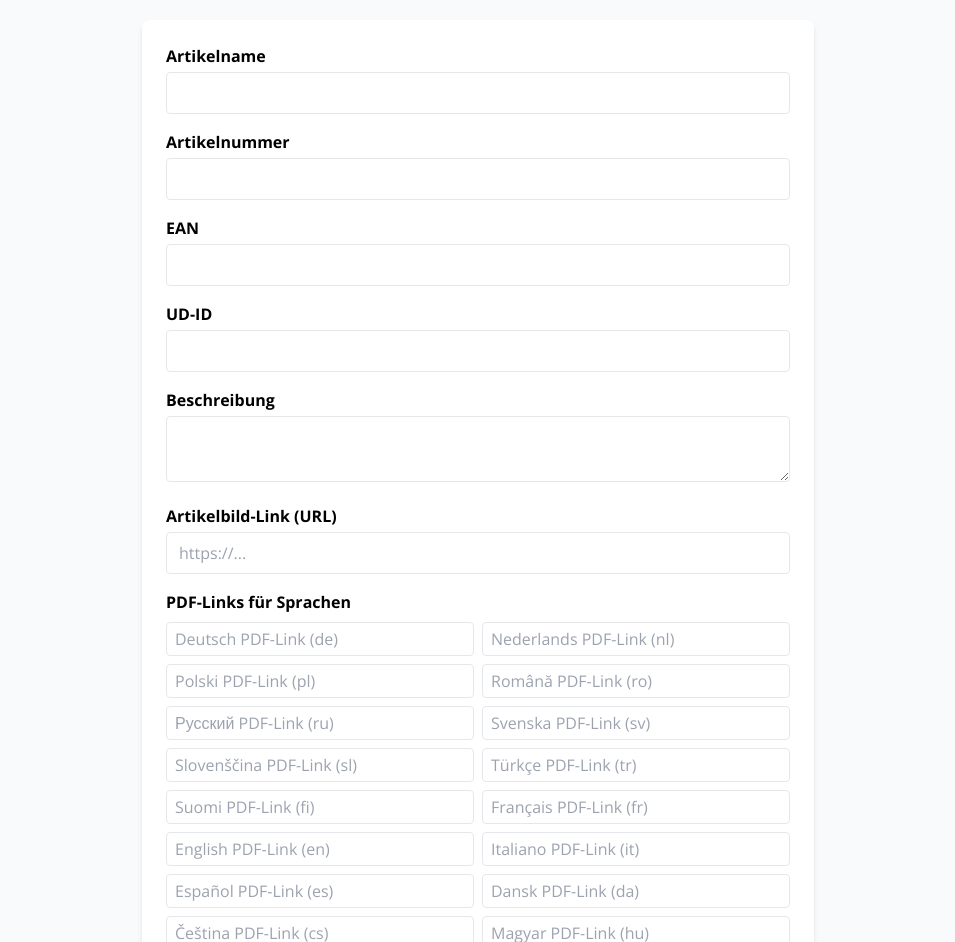
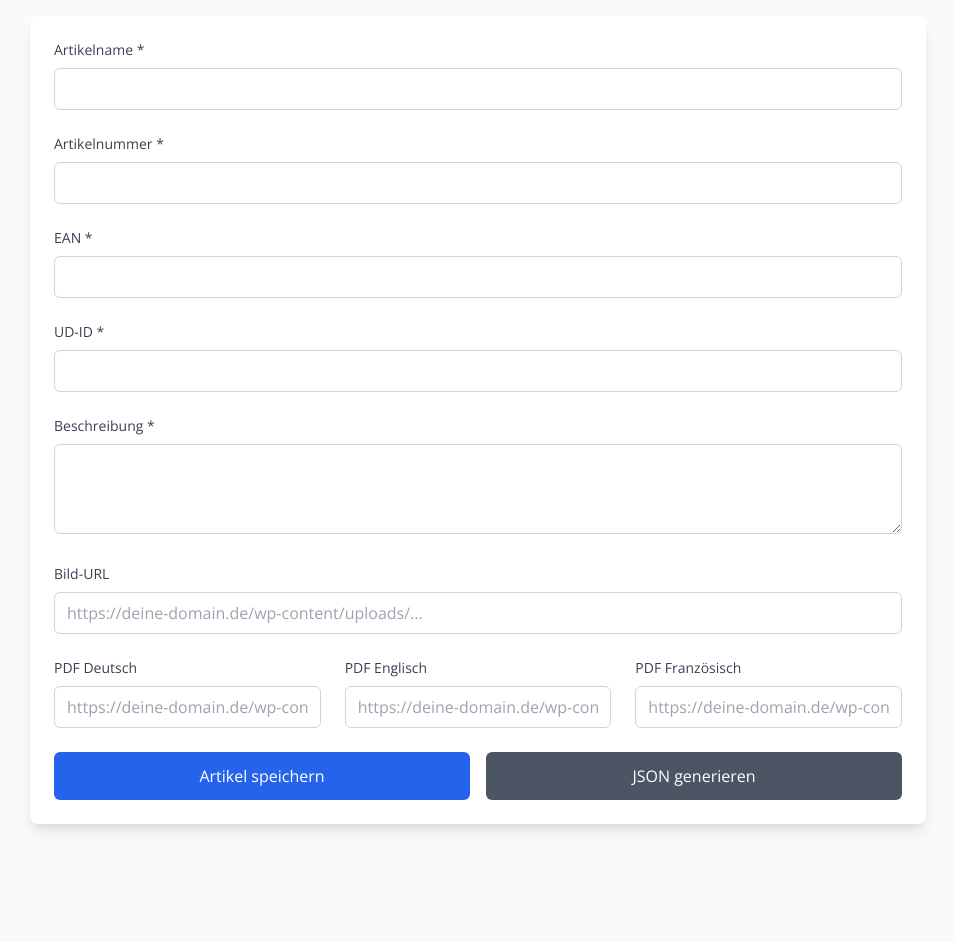
Before and after one commit to AO474747/hats, a plain HTML site: page admin.html in a window 1280 px wide. Shown: the part 84-1026 px from the top of the page, without its empty margins (162-1117 px from the left). After the commit the page ends 964 px from the top, so only its background shows below. Drawn offline with nearby package versions, Linux system fonts and the light colour scheme.

Commit message:
Admin-Maske mit Google Apps Script API verbunden - funktioniert!

```diff
--- a/admin.html
+++ b/admin.html
@@ -3,113 +3,177 @@
 <head>
     <meta charset="UTF-8">
     <meta name="viewport" content="width=device-width, initial-scale=1.0">
-  <title>Admin – Artikeldaten pflegen</title>
+    <title>Admin - Konfigurator Pflege</title>
     <script src="https://cdn.tailwindcss.com"></script>
-  <link href="https://fonts.googleapis.com/css?family=Open+Sans:400,700&display=swap" rel="stylesheet">
-  <link href="https://fonts.googleapis.com/css?family=Montserrat:700&display=swap" rel="stylesheet">
+    <link href="https://fonts.googleapis.com/css2?family=Open+Sans:wght@400;600&family=Montserrat:wght@700&display=swap" rel="stylesheet">
     <style>
-    body { font-family: 'Open Sans', Arial, sans-serif; }
-    h1, h2, h3 { font-family: 'Montserrat', Arial, sans-serif; }
+        body { font-family: 'Open Sans', sans-serif; }
+        h1, h2, h3 { font-family: 'Montserrat', sans-serif; }
     </style>
 </head>
-<body class="bg-gray-50 min-h-screen flex flex-col items-center justify-start p-4">
-  <div class="w-full max-w-2xl mt-8">
-    <h1 class="text-2xl font-bold mb-6 text-center" style="color:#f6ae42">Admin: Artikeldaten pflegen</h1>
-    <form id="artikelForm" class="bg-white shadow-md rounded-lg p-6 mb-4">
-      <div class="mb-4">
-        <label class="block font-semibold mb-1">Artikelname</label>
-        <input type="text" id="artikelname" class="w-full border rounded px-3 py-2" required>
+<body class="bg-gray-50 min-h-screen">
+    <div class="container mx-auto px-4 py-8">
+        <h1 class="text-3xl font-bold text-center mb-8 text-gray-800">Admin - Konfigurator Pflege</h1>
+
+        <form id="adminForm" class="max-w-4xl mx-auto bg-white rounded-lg shadow-lg p-6">
+            <!-- Artikelname -->
+            <div class="mb-6">
+                <label for="artikelname" class="block text-sm font-medium text-gray-700 mb-2">Artikelname *</label>
+                <input type="text" id="artikelname" name="artikelname" required
+                       class="w-full px-3 py-2 border border-gray-300 rounded-md focus:outline-none focus:ring-2 focus:ring-blue-500">
             </div>
-      <div class="mb-4">
-        <label class="block font-semibold mb-1">Artikelnummer</label>
-        <input type="text" id="artikelnummer" class="w-full border rounded px-3 py-2" required>
+
+            <!-- Artikelnummer -->
+            <div class="mb-6">
+                <label for="artikelnummer" class="block text-sm font-medium text-gray-700 mb-2">Artikelnummer *</label>
+                <input type="text" id="artikelnummer" name="artikelnummer" required
+                       class="w-full px-3 py-2 border border-gray-300 rounded-md focus:outline-none focus:ring-2 focus:ring-blue-500">
             </div>
-      <div class="mb-4">
-        <label class="block font-semibold mb-1">EAN</label>
-        <input type="text" id="ean" class="w-full border rounded px-3 py-2" required>
+
+            <!-- EAN -->
+            <div class="mb-6">
+                <label for="ean" class="block text-sm font-medium text-gray-700 mb-2">EAN *</label>
+                <input type="text" id="ean" name="ean" required
+                       class="w-full px-3 py-2 border border-gray-300 rounded-md focus:outline-none focus:ring-2 focus:ring-blue-500">
             </div>
-      <div class="mb-4">
-        <label class="block font-semibold mb-1">UD-ID</label>
-        <input type="text" id="udid" class="w-full border rounded px-3 py-2" required>
+
+            <!-- UD-ID -->
+            <div class="mb-6">
+                <label for="udid" class="block text-sm font-medium text-gray-700 mb-2">UD-ID *</label>
+                <input type="text" id="udid" name="udid" required
+                       class="w-full px-3 py-2 border border-gray-300 rounded-md focus:outline-none focus:ring-2 focus:ring-blue-500">
             </div>
-      <div class="mb-4">
-        <label class="block font-semibold mb-1">Beschreibung</label>
-        <textarea id="beschreibung" class="w-full border rounded px-3 py-2" rows="2" required></textarea>
+
+            <!-- Beschreibung -->
+            <div class="mb-6">
+                <label for="beschreibung" class="block text-sm font-medium text-gray-700 mb-2">Beschreibung *</label>
+                <textarea id="beschreibung" name="beschreibung" rows="3" required
+                          class="w-full px-3 py-2 border border-gray-300 rounded-md focus:outline-none focus:ring-2 focus:ring-blue-500"></textarea>
             </div>
-      <div class="mb-4">
-        <label class="block font-semibold mb-1">Artikelbild-Link (URL)</label>
-        <input type="text" id="bild" class="w-full border rounded px-3 py-2" placeholder="https://...">
+
+            <!-- Bild -->
+            <div class="mb-6">
+                <label for="bild" class="block text-sm font-medium text-gray-700 mb-2">Bild-URL</label>
+                <input type="url" id="bild" name="bild"
+                       class="w-full px-3 py-2 border border-gray-300 rounded-md focus:outline-none focus:ring-2 focus:ring-blue-500"
+                       placeholder="https://deine-domain.de/wp-content/uploads/...">
             </div>
-      <div class="mb-4">
-        <label class="block font-semibold mb-2">PDF-Links für Sprachen</label>
-        <div class="grid grid-cols-1 md:grid-cols-2 gap-2">
-          <input type="text" id="pdf_de" class="border rounded px-2 py-1" placeholder="Deutsch PDF-Link (de)">
-          <input type="text" id="pdf_nl" class="border rounded px-2 py-1" placeholder="Nederlands PDF-Link (nl)">
-          <input type="text" id="pdf_pl" class="border rounded px-2 py-1" placeholder="Polski PDF-Link (pl)">
-          <input type="text" id="pdf_ro" class="border rounded px-2 py-1" placeholder="Română PDF-Link (ro)">
-          <input type="text" id="pdf_ru" class="border rounded px-2 py-1" placeholder="Русский PDF-Link (ru)">
-          <input type="text" id="pdf_sv" class="border rounded px-2 py-1" placeholder="Svenska PDF-Link (sv)">
-          <input type="text" id="pdf_sl" class="border rounded px-2 py-1" placeholder="Slovenščina PDF-Link (sl)">
-          <input type="text" id="pdf_tr" class="border rounded px-2 py-1" placeholder="Türkçe PDF-Link (tr)">
-          <input type="text" id="pdf_fi" class="border rounded px-2 py-1" placeholder="Suomi PDF-Link (fi)">
-          <input type="text" id="pdf_fr" class="border rounded px-2 py-1" placeholder="Français PDF-Link (fr)">
-          <input type="text" id="pdf_en" class="border rounded px-2 py-1" placeholder="English PDF-Link (en)">
-          <input type="text" id="pdf_it" class="border rounded px-2 py-1" placeholder="Italiano PDF-Link (it)">
-          <input type="text" id="pdf_es" class="border rounded px-2 py-1" placeholder="Español PDF-Link (es)">
-          <input type="text" id="pdf_da" class="border rounded px-2 py-1" placeholder="Dansk PDF-Link (da)">
-          <input type="text" id="pdf_cs" class="border rounded px-2 py-1" placeholder="Čeština PDF-Link (cs)">
-          <input type="text" id="pdf_hu" class="border rounded px-2 py-1" placeholder="Magyar PDF-Link (hu)">
-          <input type="text" id="pdf_hr" class="border rounded px-2 py-1" placeholder="Hrvatski PDF-Link (hr)">
+
+            <!-- PDF Links -->
+            <div class="grid grid-cols-1 md:grid-cols-3 gap-6 mb-6">
+                <div>
+                    <label for="pdf_de" class="block text-sm font-medium text-gray-700 mb-2">PDF Deutsch</label>
+                    <input type="url" id="pdf_de" name="pdf_de"
+                           class="w-full px-3 py-2 border border-gray-300 rounded-md focus:outline-none focus:ring-2 focus:ring-blue-500"
+                           placeholder="https://deine-domain.de/wp-content/uploads/...">
+                </div>
+                <div>
+                    <label for="pdf_en" class="block text-sm font-medium text-gray-700 mb-2">PDF Englisch</label>
+                    <input type="url" id="pdf_en" name="pdf_en"
+                           class="w-full px-3 py-2 border border-gray-300 rounded-md focus:outline-none focus:ring-2 focus:ring-blue-500"
+                           placeholder="https://deine-domain.de/wp-content/uploads/...">
+                </div>
+                <div>
+                    <label for="pdf_fr" class="block text-sm font-medium text-gray-700 mb-2">PDF Französisch</label>
+                    <input type="url" id="pdf_fr" name="pdf_fr"
+                           class="w-full px-3 py-2 border border-gray-300 rounded-md focus:outline-none focus:ring-2 focus:ring-blue-500"
+                           placeholder="https://deine-domain.de/wp-content/uploads/...">
                 </div>
             </div>
-      <button type="submit" class="mt-4 w-full bg-yellow-400 hover:bg-yellow-500 text-white font-bold py-2 px-4 rounded transition">JSON generieren</button>
+
+            <!-- Buttons -->
+            <div class="flex flex-col sm:flex-row gap-4">
+                <button type="submit"
+                        class="flex-1 bg-blue-600 text-white py-3 px-6 rounded-md hover:bg-blue-700 transition-colors font-medium">
+                    Artikel speichern
+                </button>
+                <button type="button" onclick="generateJSON()"
+                        class="flex-1 bg-gray-600 text-white py-3 px-6 rounded-md hover:bg-gray-700 transition-colors font-medium">
+                    JSON generieren
+                </button>
+            </div>
         </form>
-    <div id="jsonOutput" class="bg-gray-100 border border-gray-300 rounded p-4 font-mono text-sm whitespace-pre-wrap"></div>
+
+        <!-- Ergebnis -->
+        <div id="result" class="max-w-4xl mx-auto mt-6"></div>
     </div>
+
     <script>
-    const form = document.getElementById('artikelForm');
-    const output = document.getElementById('jsonOutput');
-    form.addEventListener('submit', async function(e) {
+        const API_URL = 'https://script.google.com/macros/s/AKfycbwLRhgTkmqRxwfSNRnH6p9vGBHC8J_xdr1JuAY0lDqWUTGkovRmrNcqvdbf9vkFQzF3/exec';
+
+        document.getElementById('adminForm').addEventListener('submit', function(e) {
             e.preventDefault();
-      const artikelnummer = document.getElementById('artikelnummer').value.trim();
-      const artikelname = document.getElementById('artikelname').value.trim();
-      const ean = document.getElementById('ean').value.trim();
-      const udid = document.getElementById('udid').value.trim();
-      const beschreibung = document.getElementById('beschreibung').value.trim();
-      const bild = document.getElementById('bild').value.trim();
-      const sprachen = ['de','nl','pl','ro','ru','sv','sl','tr','fi','fr','en','it','es','da','cs','hu','hr'];
-      let pdfs = {};
-      sprachen.forEach(sprache => {
-        const val = document.getElementById('pdf_' + sprache).value.trim();
-        if(val) pdfs[sprache] = val;
+
+            const formData = {
+                artikelname: document.getElementById('artikelname').value,
+                artikelnummer: document.getElementById('artikelnummer').value,
+                ean: document.getElementById('ean').value,
+                udid: document.getElementById('udid').value,
+                beschreibung: document.getElementById('beschreibung').value,
+                bild: document.getElementById('bild').value || '',
+                pdf_de: document.getElementById('pdf_de').value || '',
+                pdf_en: document.getElementById('pdf_en').value || '',
+                pdf_fr: document.getElementById('pdf_fr').value || ''
+            };
+
+            // JSONP-Ansatz: Form-Daten als URL-Parameter senden
+            const params = new URLSearchParams();
+            params.append('data', JSON.stringify(formData));
+
+            // Erstelle ein temporäres Script-Element für JSONP
+            const script = document.createElement('script');
+            script.src = API_URL + '?' + params.toString() + '&callback=handleResponse';
+            document.head.appendChild(script);
+
+            // Cleanup nach 5 Sekunden
+            setTimeout(() => {
+                if (document.head.contains(script)) {
+                    document.head.removeChild(script);
+                }
+            }, 5000);
         });
-      let artikel = {
-        artikelnummer,
-        artikelname,
-        ean,
-        udid,
-        beschreibung,
-        pdfs
+
+        // Callback-Funktion für JSONP
+        function handleResponse(result) {
+            if (result && result.result === 'success') {
+                showResult('Artikel erfolgreich in Google Sheets gespeichert!', 'success');
+                document.getElementById('adminForm').reset();
+            } else {
+                showResult('Fehler beim Speichern: ' + JSON.stringify(result), 'error');
+            }
+        }
+
+        function generateJSON() {
+            const formData = {
+                artikelname: document.getElementById('artikelname').value,
+                artikelnummer: document.getElementById('artikelnummer').value,
+                ean: document.getElementById('ean').value,
+                udid: document.getElementById('udid').value,
+                beschreibung: document.getElementById('beschreibung').value,
+                bild: document.getElementById('bild').value || '',
+                pdfs: {
+                    de: document.getElementById('pdf_de').value || '',
+                    en: document.getElementById('pdf_en').value || '',
+                    fr: document.getElementById('pdf_fr').value || ''
+                }
             };
-      if(bild) artikel.bild = bild;
-      output.textContent = JSON.stringify(artikel, null, 2);
-      // --- NEU: Sende an Netlify Function ---
-      try {
-        const res = await fetch('/.netlify/functions/add-article', {
-          method: 'POST',
-          headers: { 'Content-Type': 'application/json' },
-          body: JSON.stringify(artikel)
-        });
-        const result = await res.json();
-        if(result.success) {
-          alert('Artikel erfolgreich gespeichert!');
-        } else {
-          alert('Fehler beim Speichern: ' + (result.error || 'Unbekannter Fehler'));
+
+            const jsonOutput = JSON.stringify(formData, null, 2);
+            showResult(`<pre class="bg-gray-100 p-4 rounded overflow-x-auto">${jsonOutput}</pre>`, 'info');
         }
-      } catch (err) {
-        alert('Fehler beim Speichern: ' + err.message);
+
+        function showResult(message, type) {
+            const resultDiv = document.getElementById('result');
+            const bgColor = type === 'success' ? 'bg-green-100 border-green-400 text-green-700' :
+                           type === 'error' ? 'bg-red-100 border-red-400 text-red-700' :
+                           'bg-blue-100 border-blue-400 text-blue-700';
+
+            resultDiv.innerHTML = `
+                <div class="border px-4 py-3 rounded ${bgColor}">
+                    ${message}
+                </div>
+            `;
         }
-    });
     </script>
 </body>
 </html>
```
Lines whose indentation alone changed are shown as unchanged.
